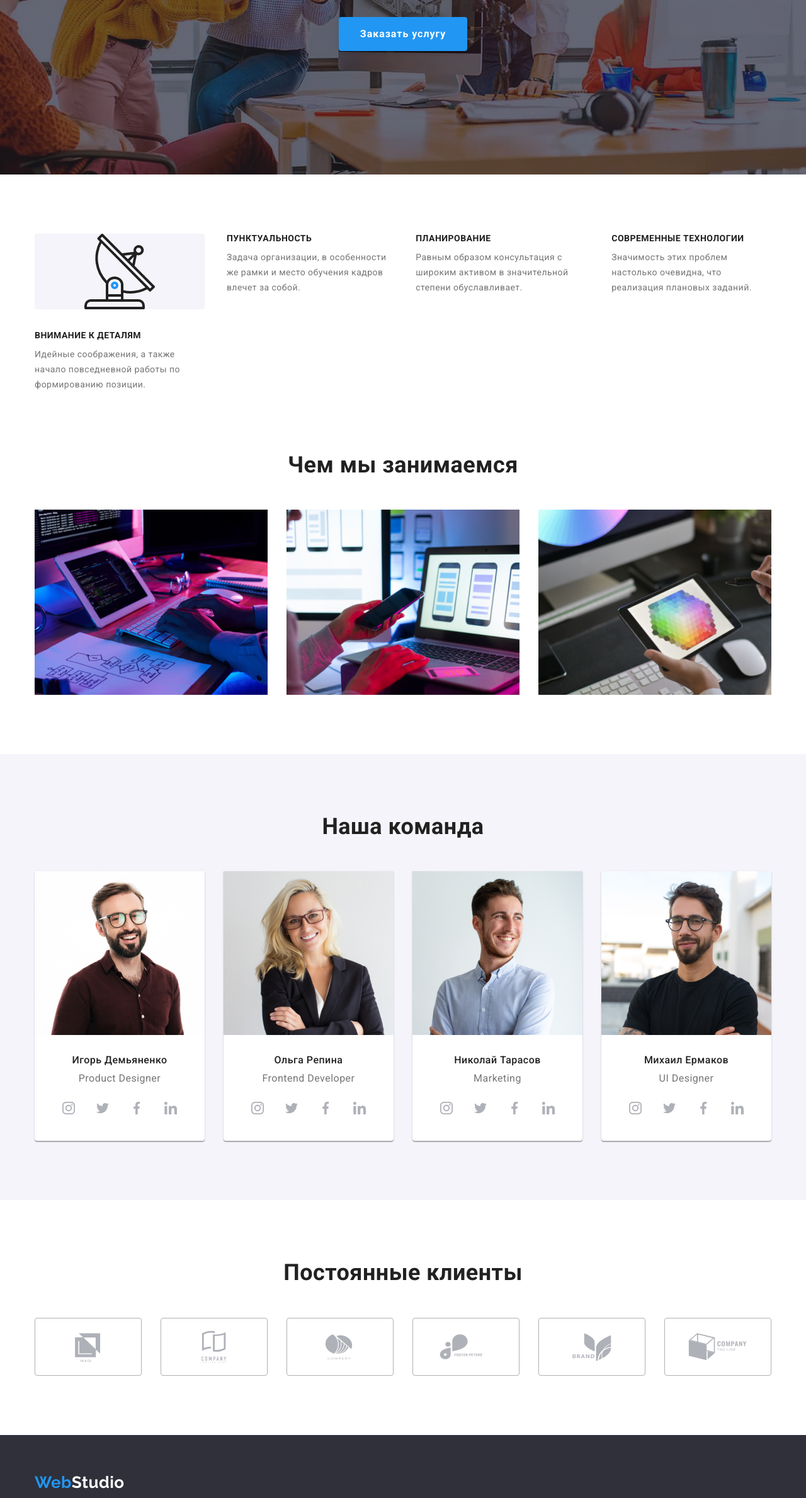
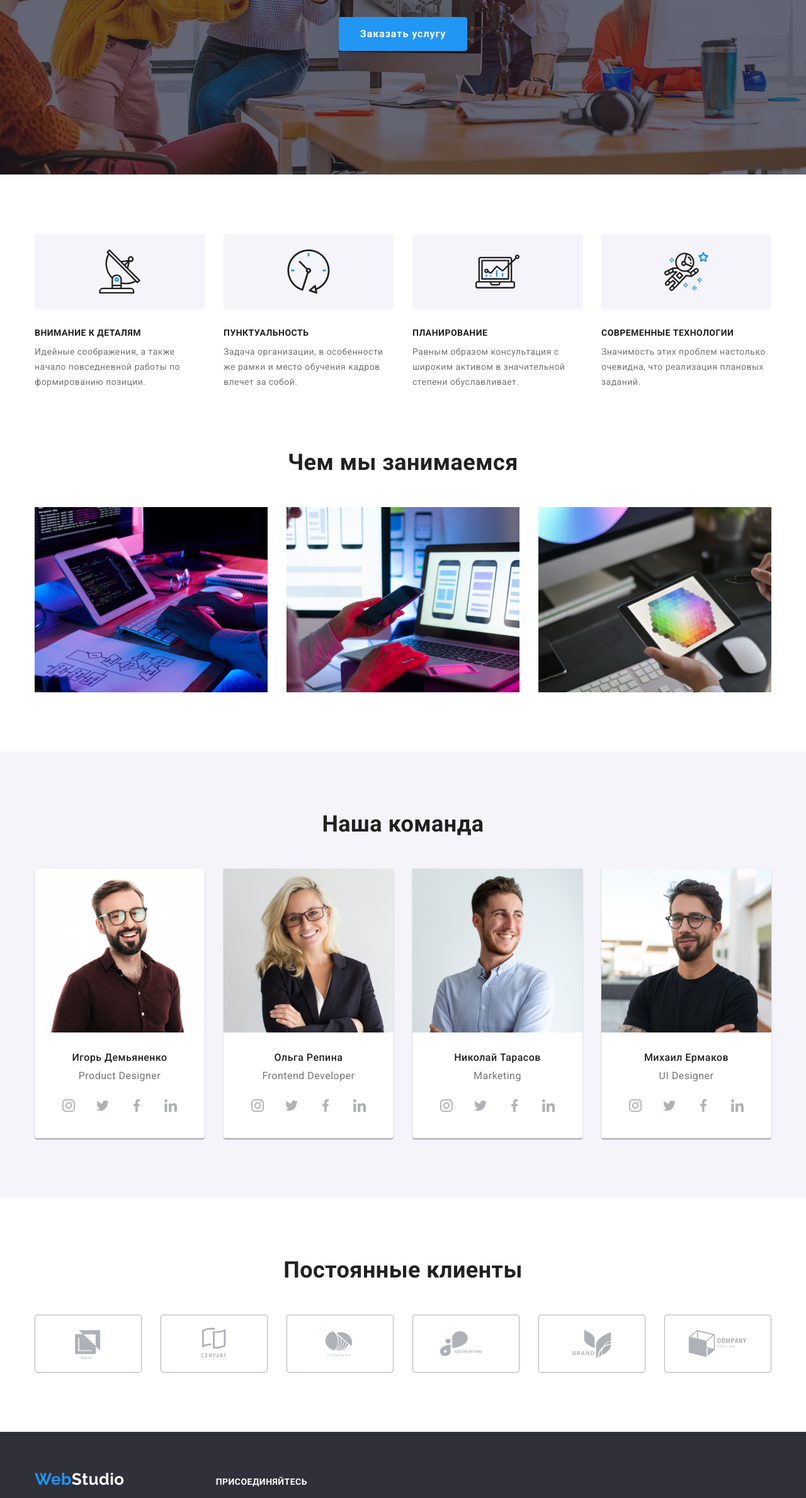
Before and after one commit to fedorzvyk/goit-markup-hw-04, a plain HTML site: page index.html in a window 1280 px wide. Shown: the part 408-2786 px from the top of the page at 63% size. Drawn offline with nearby package versions, Linux system fonts and the light colour scheme.

Commit message:
расставляет иконки

```diff
--- a/css/styles.css
+++ b/css/styles.css
@@ -173,6 +173,8 @@ body {
 .icon {
     fill: #757575;
     margin-right: 10px;
+
+
 }
 
 .icon:hover {
@@ -272,12 +274,13 @@ body {
   }
 
   .icons {
+
     width: 70px;
     height: 70px;
   }
 
-  .advantage .icons{
-
+  .advantage .iconbg{
+    padding: 25px 100px;
     height: 120px;
     width: 270px;
     margin-bottom: 30px;
@@ -495,11 +498,15 @@ img {
 
 
 .footer {
-    display: flex;
+
     background-color: var(--footer-bg);
-    padding: 60px 0;
 
 
+
+}
+
+.contacts {
+    padding: 60px 0;
 }
 
 .contact-list {
@@ -527,6 +534,7 @@ img {
     font-weight: 700;
     font-size: 26px;
     line-height: 1.19;
+    margin-bottom: 20px;
 
 
 }
@@ -549,12 +557,27 @@ img {
 
 .social-links {
     margin-left: 70px;
+    padding-top: 72px;
+    padding-bottom: 100px;
 }
 
 
 
 .social-links .item:not(:last-child) {
     margin-right: 10px;
+}
+
+.social-links .title {
+margin-top: 0;
+margin-bottom: 20px;
+font-weight: 700;
+font-size: 14px;
+line-height: 1.14;
+text-transform: uppercase;
+color: var(--primary-white-color);
+}
+.footer .container {
+    display: flex;
 }
 
 .btn {
--- a/index.html
+++ b/index.html
@@ -64,27 +64,44 @@
                 <h2 class="section-title visually-hidden">Чем мы отличаемся от других</h2>
                 <ul class="advantage list">
                     <li class="item">
-                        <svg class="icons" width="70px" height="70px">
+                        <div class="iconbg">
+                            <svg class="icons">
                                 <use href="./images/sprite.svg#icon-antenna"></use>
-
                             </svg>
+                        </div>
                         <h3 class="section-subtitle">Внимание к деталям</h3>
                         <p class="text">Идейные соображения, а также начало повседневной работы по формированию позиции.
                         </p>
                     </li>
-                    <li class="item clock">
+                    <li class="item ">
+                        <div class="iconbg">
+                            <svg class="icons">
+                                <use href="./images/sprite.svg#icon-clock"></use>
+
+                            </svg>
+                        </div>
                         <h3 class="section-subtitle">Пунктуальность</h3>
                         <p class="text">Задача организации, в особенности же рамки и место обучения кадров влечет за
                             собой.
                         </p>
                     </li>
-                    <li class="item diagram">
+                    <li class="item ">
+                        <div class="iconbg">
+                            <svg class="icons">
+                                <use href="./images/sprite.svg#icon-diagram" width="70px" height="70px"></use>
+                            </svg>
+                        </div>
                         <h3 class="section-subtitle">Планирование</h3>
                         <p class="text">Равным образом консультация с широким активом в значительной степени
                             обуславливает.
                         </p>
                     </li>
-                    <li class="item astronaut">
+                    <li class="item ">
+                        <div class="iconbg">
+                            <svg class="icons" width="70px" height="70px">
+                                <use href="./images/sprite.svg#icon-astronaut"></use>
+                            </svg>
+                        </div>
                         <h3 class="section-subtitle">Современные технологии</h3>
                         <p class="text">Значимость этих проблем настолько очевидна, что реализация плановых заданий.</p>
                     </li>
@@ -314,7 +331,7 @@
 
     <footer class="footer">
         <div class="container">
-
+            <div class="contacts">
                 <a class="logo-footer" href="./index.html"><span class="accent">Web</span>Studio</a>
                 <address class="contact-list">
                     <ul class="list">
@@ -326,6 +343,7 @@
                         <li class="item"><a class="contact" href="tel:+380991111111">+38 099 111 11 11</a></li>
                     </ul>
                 </address>
+            </div>
 
             <div class="social-links">
                 <h3 class="title">присоединяйтесь</h3>
```
Lines whose indentation alone changed are shown as unchanged.
